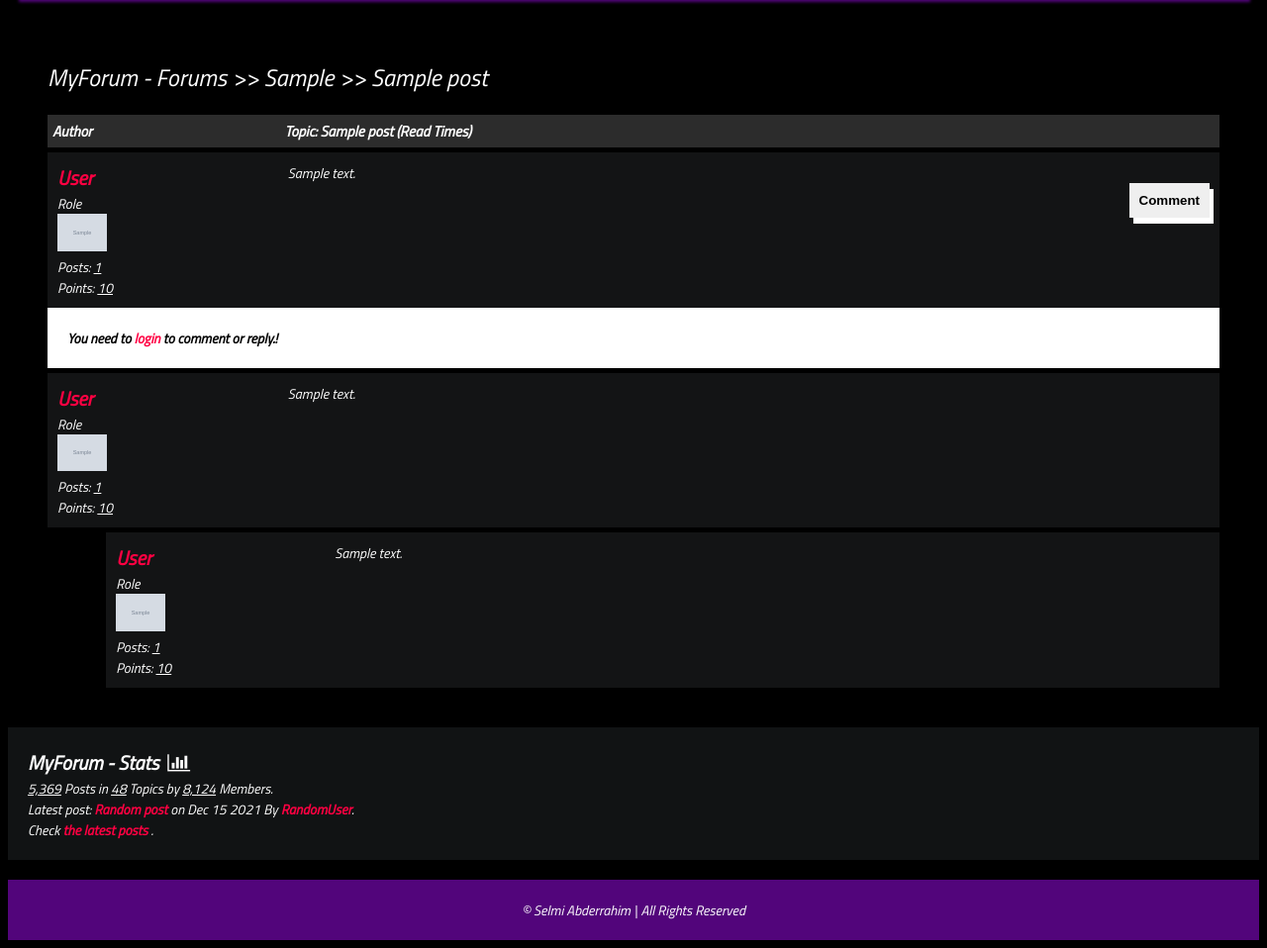
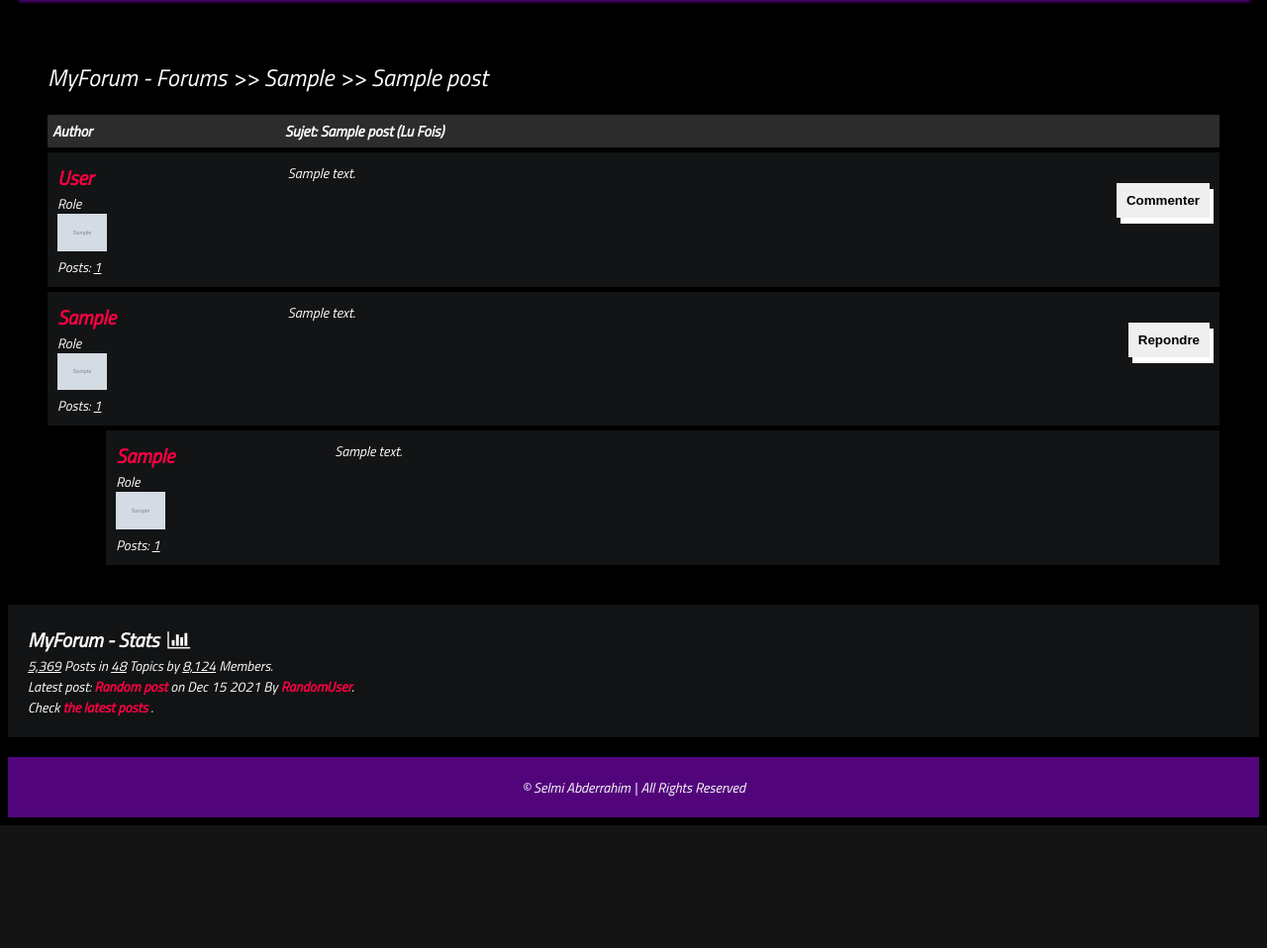
Before and after one commit to Mondesirgithub/assemblee-nationale, a Django app: template forums/templates/forums/detail.html in a window 1280 px wide. Shown: the part 240-1198 px from the top of the page at 99% size. After the commit the page ends 1074 px from the top, so only its background shows below. Run offline with Django 4.2, Linux system fonts and the light colour scheme; the template is opened without the code that fills it: most values are stand-ins (such as "Sample title", 1, 10 or a date in 2020); grey boxes marked "Sample" are stand-in pictures; some web fonts are replaced.

```diff
--- a/comptes/models.py
+++ b/comptes/models.py
@@ -2,7 +2,9 @@ from django.db import models
 from django.contrib.auth.models import AbstractUser
 from django.utils.text import slugify
 from django_resized import ResizedImageField
+from forums.models import Post
 # Create your models here.
+
 
 
 class Depute(AbstractUser):
@@ -14,6 +16,10 @@ class Depute(AbstractUser):
     def __str__(self) -> str:
         return f"{self.email}"
 
+    @property
+    def num_posts(self):
+        return Post.objects.filter(user=self).count()
+
 
     def save(self, *args, **kwargs):
         if not self.slug:
--- a/forums/templates/forums/detail.html
+++ b/forums/templates/forums/detail.html
@@ -13,22 +13,22 @@
         <!--Original thread-->
         <div class="head">
             <div class="authors">Author</div>
-            <div class="content">Topic: {{post.title}} (Read {% get_hit_count for post %} Times)</div>
+            <div class="content">Sujet: {{post.title}} (Lu {% get_hit_count for post %} Fois)</div>
         </div>
 
         <div class="body">
             <div class="authors">
                 <div class="username"><a href="">{{post.user.fullname|title}}</a></div>
                 <div>Role</div>
-                <img src="{{post.user.profile_pic.url}}" alt="">
-                <div>Posts: <u>{{post.user.num_posts}}</u></div>
-                <div>Points: <u>{{post.user.points}}</u></div>
+                <img src="{{post.user.photo.url}}" alt="Image">
+                <div>Posts: <u>{{num_posts_user_post}}</u></div>
+                <!-- <div>Points: <u>{{post.user.points}}</u></div> -->
             </div>
             <div class="content">
                 {{post.content|safe}}
                 <br>
                 <div class="comment">
-                    <button onclick="showComment()">Comment</button>
+                    <button onclick="showComment()">Commenter</button>
                 </div>
             </div>
         </div>
@@ -37,21 +37,15 @@
 
     <!--Comment Area-->
     {% if post.closed == True %}
-    <div style="background-color:#fff;color:#000;font-weight:bolder;padding:20px;width:100%;"> This Topic Is Closed! </div>
+    <div style="background-color:#fff;color:#000;font-weight:bolder;padding:20px;width:100%;"> Ce Sujet Est Fermé! </div>
     {% else %}
-    {% if request.user.is_authenticated %}
     <form action="." method="post">
         {% csrf_token %}
         <div class="comment-area hide" id="comment-area">
-            <textarea name="comment" id="" placeholder="comment here ... "></textarea>
-            <input type="submit" value="submit" name="comment-form">
+            <textarea name="comment" id="" placeholder="commenter ici ... "></textarea>
+            <input type="submit" value="Poster" name="comment-form">
         </div>
     </form>
-    {% else %}
-<div style="background-color:#fff;color:#000;font-weight:bolder;padding:20px;width:100%;"> You need to <a href="{% url 'signin' %}"><b>login</b></a> to comment or reply.! </div>
-
-    {% endif %}
-
     {% endif %}
 
     <!--Comments Section-->
@@ -60,20 +54,17 @@
     <div class="comments-container">
         <div class="body">
             <div class="authors">
-                <div class="username"><a href="">{{comment.user.fullname|title}}</a></div>
+                <div class="username"><a href="">{{comment.user.first_name|title}}</a></div>
                 <div>Role</div>
-                <img src="{{comment.user.profile_pic.url}}" alt="">
-                <div>Posts: <u>{{comment.user.num_posts}}</u></div>
-                <div>Points: <u>{{comment.user.points}}</u></div>
+                <img src="{{comment.user.photo.url}}" alt="">
+                <div>Posts: <u>{{num_posts_user_comment}}</u></div>
             </div>
             <div class="content">
                 {{comment.content}}
                 <br>
-                {% if request.user.is_authenticted %}
                 <div class="comment">
-                    <button onclick="showReplies('comment{{comment.id}}')">Reply</button>
+                    <button onclick="showReplies('comment{{comment.id}}')">Repondre</button>
                 </div>
-                {% endif %}
             </div>
         </div>
     </div>
@@ -81,8 +72,8 @@
     <form action="." method="post">
         {% csrf_token %}
         <div class="comment-area hide" id="comment{{comment.id}}">
-            <textarea name="reply" id="" placeholder="reply here ... "></textarea>
-            <input type="submit" value="submit" name="reply-form">
+            <textarea name="reply" id="" placeholder="repondre ici ... "></textarea>
+            <input type="submit" value="poster" name="reply-form">
             <input type="hidden" name="comment-id" value="{{comment.id}}">
         </div>
     </form>
@@ -92,11 +83,10 @@
     <div class="comments-container" style="width: 95%; margin-left:5%;">
         <div class="body">
             <div class="authors">
-                <div class="username"><a href="">{{reply.user.fullname|title}}</a></div>
+                <div class="username"><a href="">{{reply.user.first_name|title}}</a></div>
                 <div>Role</div>
-                <img src="{{reply.user.profile_pic.url}}" alt="">
-                <div>Posts: <u>{{reply.user.num_posts}}</u></div>
-                <div>Points: <u>{{reply.user.points}}</u></div>
+                <img src="{{reply.user.photo.url}}" alt="">
+                <div>Posts: <u>{{num_posts_user_reply}}</u></div>
             </div>
             <div class="content">
                 {{reply.content}}
```
Also changed, not shown: forums/models.py (+5 -5 lines), forums/templates/forums/forums.html (+8 -8 lines), forums/views.py (+10 -8 lines).
